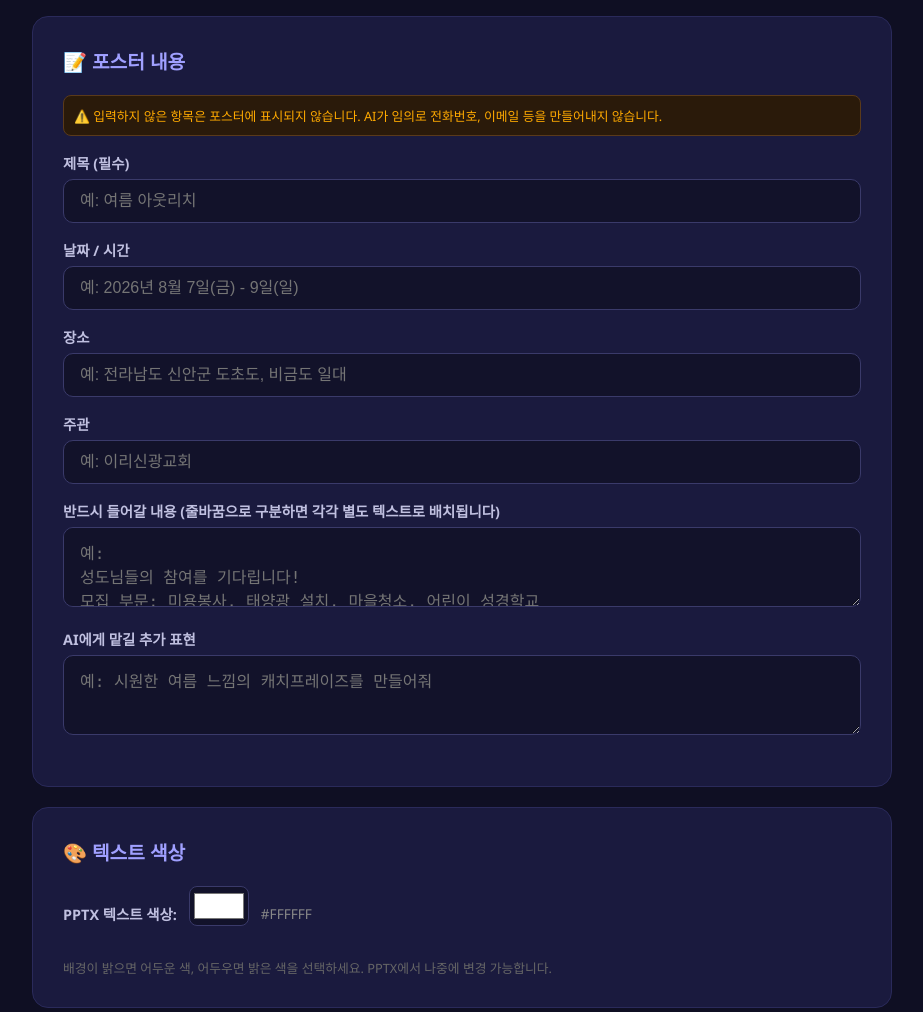
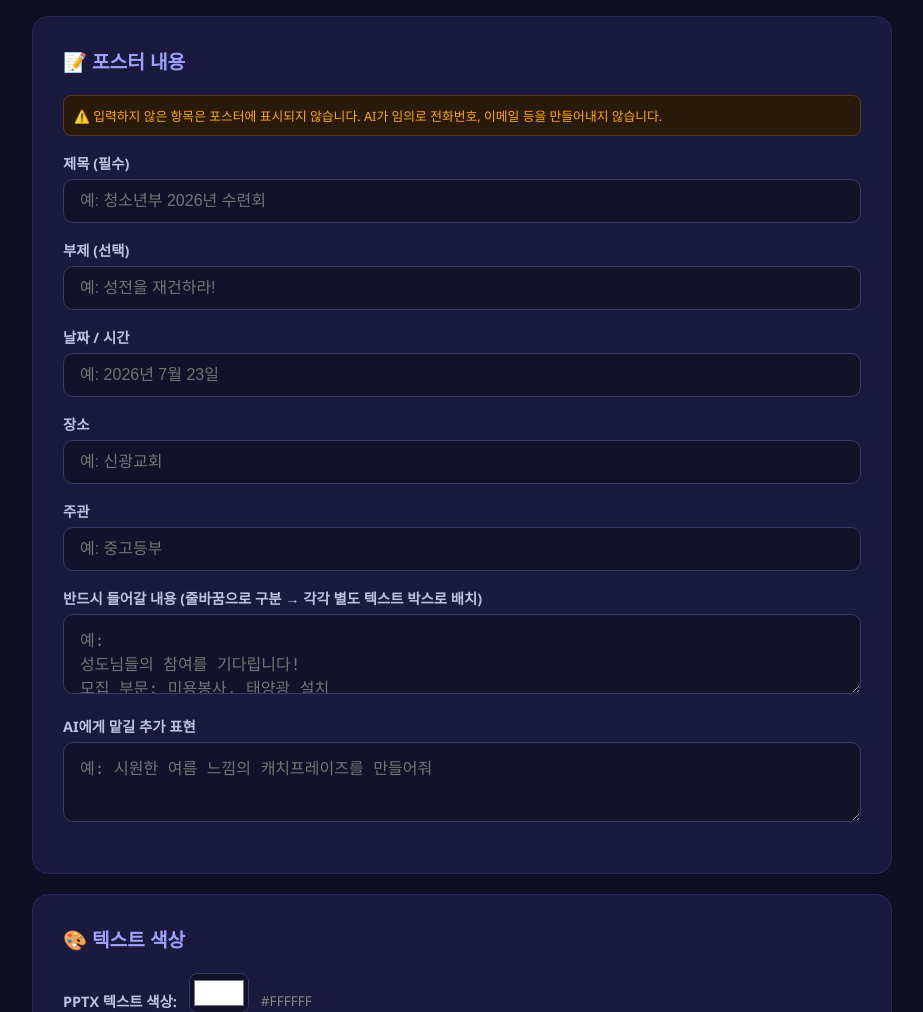
Before and after one commit to eulomine/aiposter, a Flask app: page / in a window 1280 px wide. Shown: the part 1214-2226 px from the top of the page, without its empty margins (178-1101 px from the left). Run offline with Flask 3, Linux system fonts and the light colour scheme.

Commit message:
Update index.html

```diff
--- a/templates/index.html
+++ b/templates/index.html
@@ -181,7 +181,8 @@
 
         .pptx-info {
             background: #1a2a3a; padding: 16px; border-radius: 10px;
-            margin-top: 16px; border: 1px solid #2a4a6a; font-size: 0.85rem; line-height: 1.6; color: #a0c0e0;
+            margin-top: 16px; border: 1px solid #2a4a6a; font-size: 0.85rem;
+            line-height: 1.6; color: #a0c0e0;
         }
 
         @media (max-width: 600px) {
@@ -256,15 +257,17 @@
                 ⚠️ 입력하지 않은 항목은 포스터에 표시되지 않습니다. AI가 임의로 전화번호, 이메일 등을 만들어내지 않습니다.
             </p>
             <label for="title">제목 (필수)</label>
-            <input type="text" id="title" placeholder="예: 여름 아웃리치">
+            <input type="text" id="title" placeholder="예: 청소년부 2026년 수련회">
+            <label for="subtitle">부제 (선택)</label>
+            <input type="text" id="subtitle" placeholder="예: 성전을 재건하라!">
             <label for="date">날짜 / 시간</label>
-            <input type="text" id="date" placeholder="예: 2026년 8월 7일(금) - 9일(일)">
+            <input type="text" id="date" placeholder="예: 2026년 7월 23일">
             <label for="venue">장소</label>
-            <input type="text" id="venue" placeholder="예: 전라남도 신안군 도초도, 비금도 일대">
+            <input type="text" id="venue" placeholder="예: 신광교회">
             <label for="organizer">주관</label>
-            <input type="text" id="organizer" placeholder="예: 이리신광교회">
-            <label for="content">반드시 들어갈 내용 (줄바꿈으로 구분하면 각각 별도 텍스트로 배치됩니다)</label>
-            <textarea id="content" placeholder="예:&#10;성도님들의 참여를 기다립니다!&#10;모집 부문: 미용봉사, 태양광 설치, 마을청소, 어린이 성경학교&#10;신청 기간: 7월 말까지&#10;문의: 사무실 및 담당 교역자"></textarea>
+            <input type="text" id="organizer" placeholder="예: 중고등부">
+            <label for="content">반드시 들어갈 내용 (줄바꿈으로 구분 → 각각 별도 텍스트 박스로 배치)</label>
+            <textarea id="content" placeholder="예:&#10;성도님들의 참여를 기다립니다!&#10;모집 부문: 미용봉사, 태양광 설치&#10;신청 기간: 7월 말까지"></textarea>
             <label for="additional">AI에게 맡길 추가 표현</label>
             <textarea id="additional" placeholder="예: 시원한 여름 느낌의 캐치프레이즈를 만들어줘"></textarea>
         </div>
@@ -378,7 +381,7 @@ const PRESETS = {
     "custom":         { name: "✏️ 커스텀",    w: 0,      h: 0 },
 };
 
-const STYLE_PRESETS = {
+const STYLE_PRESETS_UI = {
     "cute_illust": "귀여운 일러스트",
     "corporate":   "깔끔한 기업형",
     "photo_real":  "실사 사진풍",
@@ -437,7 +440,7 @@ function buildSizeGrid() {
 
 function buildStyleGrid() {
     const grid = document.getElementById('styleGrid');
-    for (const [key, name] of Object.entries(STYLE_PRESETS)) {
+    for (const [key, name] of Object.entries(STYLE_PRESETS_UI)) {
         const card = document.createElement('div');
         card.className = 'style-card'; card.dataset.key = key;
         card.textContent = name;
@@ -461,14 +464,16 @@ function selectSize(key) {
         const gemR = (rw / rh).toFixed(3);
         const diff = Math.abs(actual - gemR) / actual * 100;
         ratioInfo.classList.add('visible');
+        let html = '';
         if (diff < 1) {
-            ratioInfo.innerHTML = `<span class="match">✅ 완벽 매칭!</span> ${p.w}×${p.h}cm → Gemini 비율: <strong>${ratio}</strong>`;
+            html = `<span class="match">✅ 완벽 매칭!</span> ${p.w}×${p.h}cm → Gemini 비율: <strong>${ratio}</strong>`;
         } else {
-            ratioInfo.innerHTML = `<span class="warn">⚠️ 근사 매칭</span> ${p.w}×${p.h}cm → Gemini: <strong>${ratio}</strong> — 차이 ${diff.toFixed(1)}%`;
+            html = `<span class="warn">⚠️ 근사 매칭</span> ${p.w}×${p.h}cm → Gemini: <strong>${ratio}</strong> — 차이 ${diff.toFixed(1)}%`;
         }
         if (p.w > 142 || p.h > 142) {
-            ratioInfo.innerHTML += `<br><span style="color:#fa0; font-size:0.8rem;">📐 PPTX 최대 제한(142cm)을 초과합니다. 비율 유지하며 축소된 PPTX가 생성됩니다.</span>`;
+            html += `<br><span style="color:#fa0; font-size:0.8rem;">📐 PPTX 최대 제한(142cm)을 초과합니다. 비율 유지하며 축소된 PPTX가 생성됩니다.</span>`;
         }
+        ratioInfo.innerHTML = html;
     }
 }
 
@@ -581,11 +586,14 @@ async function submitPlan() {
         if (unit === 'm') { w *= 100; h *= 100; }
         if (unit === 'mm') { w /= 10; h /= 10; }
         formData.append('size_type', 'custom');
-        formData.append('custom_width', w); formData.append('custom_height', h);
+        formData.append('custom_width', w);
+        formData.append('custom_height', h);
     } else {
-        formData.append('size_type', 'preset'); formData.append('preset', selectedPreset);
+        formData.append('size_type', 'preset');
+        formData.append('preset', selectedPreset);
     }
     formData.append('title', document.getElementById('title').value);
+    formData.append('subtitle', document.getElementById('subtitle').value);
     formData.append('date', document.getElementById('date').value);
     formData.append('venue', document.getElementById('venue').value);
     formData.append('organizer', document.getElementById('organizer').value);
@@ -593,10 +601,12 @@ async function submitPlan() {
     formData.append('additional', document.getElementById('additional').value);
     formData.append('mood', document.getElementById('mood').value);
     formData.append('font_color', document.getElementById('fontColor').value.replace('#', ''));
+
     const refFile = document.getElementById('refImage').files[0];
     if (refFile) formData.append('reference_image', refFile);
     const fontFile = document.getElementById('fontFile').files[0];
     if (fontFile) formData.append('font_file', fontFile);
+
     uploadedImages.forEach((item, idx) => {
         formData.append(`upload_image_${idx}`, item.file);
         formData.append(`upload_desc_${idx}`, item.description);
@@ -627,7 +637,8 @@ async function submitRevise() {
     const fb = document.getElementById('feedback').value.trim();
     if (!fb) { alert('수정할 내용을 입력해주세요!'); return; }
     const formData = new FormData();
-    formData.append('sid', currentSid); formData.append('feedback', fb);
+    formData.append('sid', currentSid);
+    formData.append('feedback', fb);
     document.getElementById('loading2').classList.add('visible');
     document.getElementById('previewArea').style.display = 'none';
     try {
@@ -664,7 +675,6 @@ async function goToStep3() {
                 <a href="/download/${sid}/background">🎨 배경 이미지 (텍스트 제거)</a>
             `;
 
-            // 인쇄 크기 안내
             const printArea = document.getElementById('printInfoArea');
             if (result.print_info) {
                 const pi = result.print_info;
@@ -694,11 +704,8 @@ if (savedKey) {
 }
 document.getElementById('apiKey').addEventListener('change', function() {
     const key = this.value.trim();
-    if (key) {
-        localStorage.setItem('gemini_api_key', key);
-    } else {
-        localStorage.removeItem('gemini_api_key');
-    }
+    if (key) localStorage.setItem('gemini_api_key', key);
+    else localStorage.removeItem('gemini_api_key');
 });
 </script>
 </body>
```
